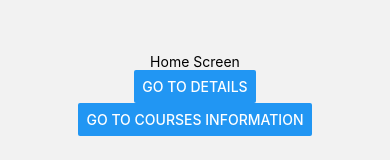
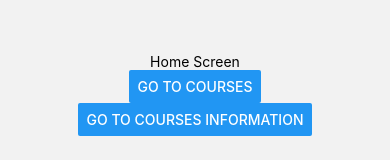
Before and after one commit to ErennBasar/ReactNative-MobileApp, a React Native app: screen /Home in a window 390 px wide. Shown: the part 360-520 px from the top of the page. Built offline with nearby package versions, Linux system fonts and the light colour scheme.

Commit message:
buttons has been added

```diff
--- a/src/screens/HomeScreen.js
+++ b/src/screens/HomeScreen.js
@@ -6,12 +6,12 @@ export default function HomeScreen({ navigation }) {
       <View style={{ flex: 1, alignItems: 'center', justifyContent: 'center' }}>
         <Text>Home Screen</Text>
         <Button
-          title="Go to Details"
+          title="Go to Courses"
           onPress={() => navigation.navigate('Courses')}
         />
         <Button
           title="Go to Courses Information"
-          onPress={() => navigation.navigate('Informations')}
+          onPress={() => navigation.navigate('Course Informations')}
         />
       </View>
     );
```
